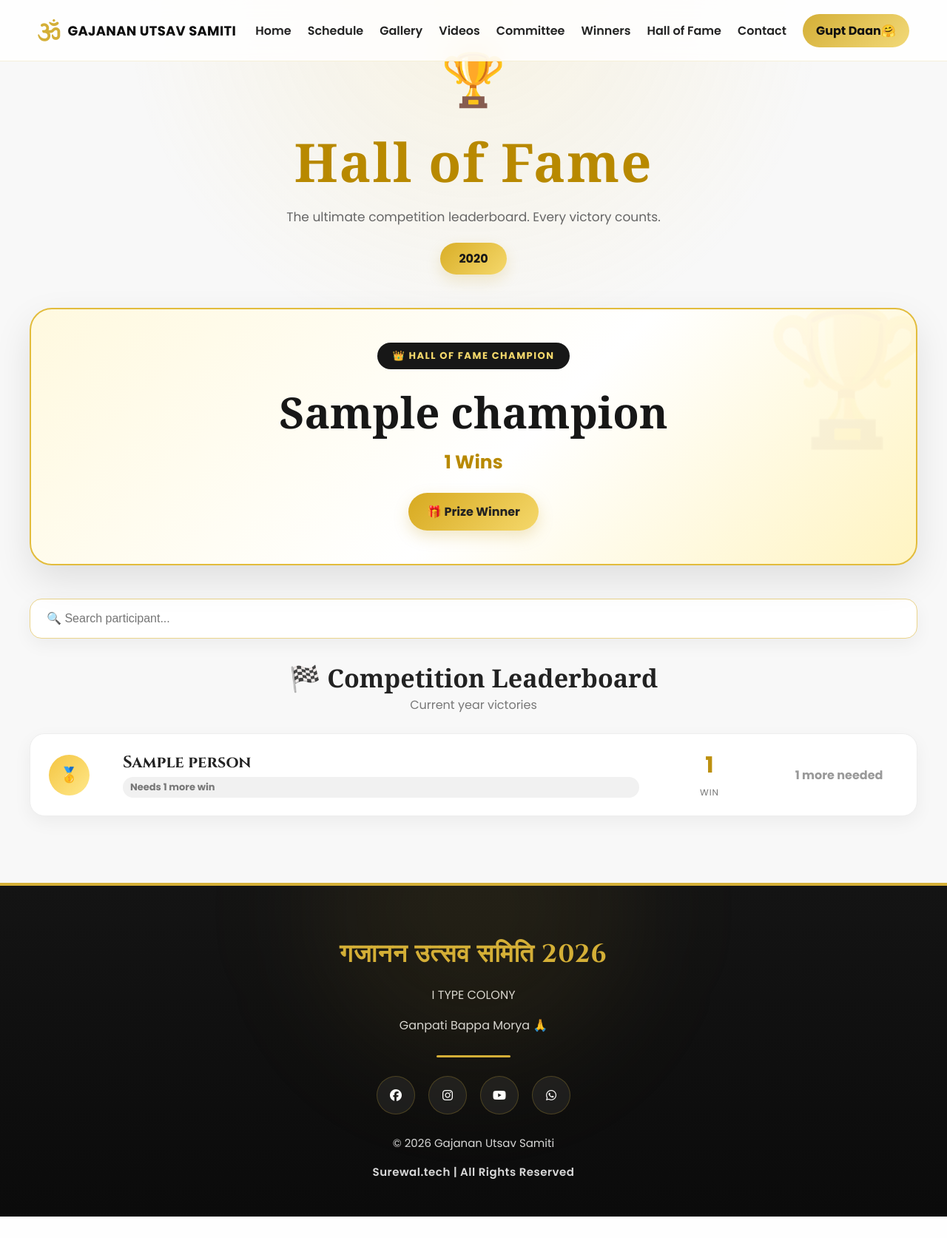
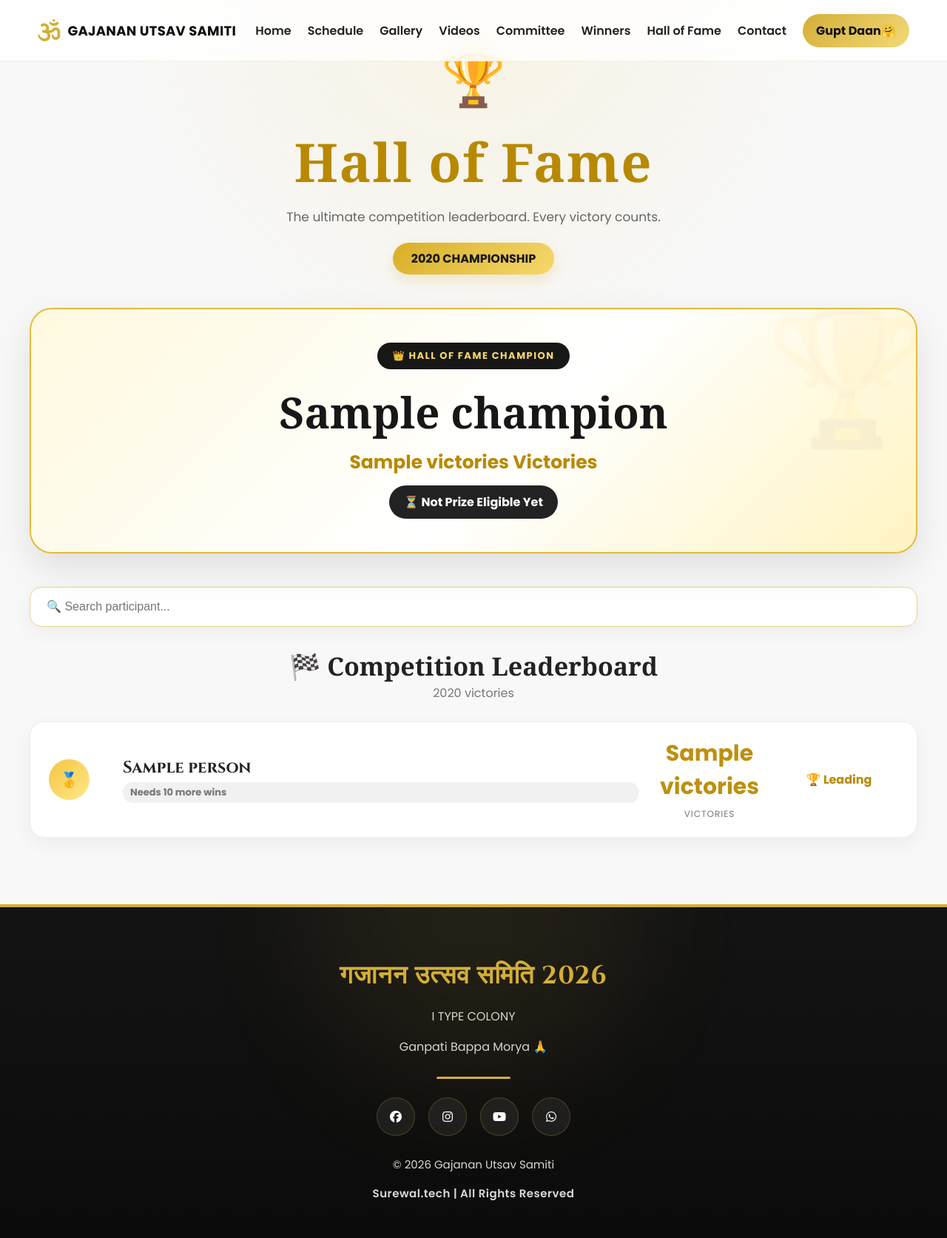
Before and after one commit to MohitSurewal/gajanan-utsav, a Flask app: template templates/hall_of_fame.html in a window 1280 px wide. Shown: the whole page at 74% size. Before the commit the page ends 1644 px from the top, so only its background shows below. Run offline with Flask 3, Linux system fonts and the light colour scheme; the template is opened without the code that fills it: most values are stand-ins (such as "Sample title", 1, 10 or a date in 2020); parts of the project's set-up code (start-up, migrations or seed data) failed here and were passed over; some libraries are stand-ins or nearby versions.

Commit message:
Refactor hall_of_fame.html with updated structure

```diff
--- a/templates/hall_of_fame.html
+++ b/templates/hall_of_fame.html
@@ -606,22 +576,18 @@
                 Every victory counts.
             </p>
 
-            {% if hall_of_fame.year %}
-
             <div class="hof-year">
-                    {{ hall_of_fame.year }}
+                {{ current_year }} CHAMPIONSHIP
             </div>
-
-            {% endif %}
 
         </div>
 
 
         <!-- =================================================
-             CHAMPION / TIE
+             CHAMPION / TIE / NO CHAMPION
         ================================================= -->
 
-        {% if hall_of_fame.is_tie %}
+        {% if tie_for_first %}
 
             <div class="hof-tie">
 
@@ -630,12 +596,12 @@
                 </h2>
 
                 <p>
-                    Multiple participants have the highest
-                    number of victories.
+                    Multiple participants are tied for
+                    the highest number of victories.
                 </p>
 
                 <p>
-                    The championship is tied, therefore
+                    Therefore,
                     <strong>no prize is awarded.</strong>
                 </p>
 
@@ -654,19 +621,38 @@
                 </div>
 
                 <h2>
-                    {{ hall_of_fame.champion.name }}
+                    {{ champion.name }}
                 </h2>
 
                 <div class="hof-wins">
-                    {{ hall_of_fame.champion.total_wins }}
-                    Wins
+
+                    {{ champion.victories }}
+
+                    {% if champion.victories == 1 %}
+                        Victory
+                    {% else %}
+                        Victories
+                    {% endif %}
+
                 </div>
+
+
+                {% if prize_winner %}
 
                     <div class="hof-prize">
                         🎁 Prize Winner
                     </div>
 
+                {% else %}
+
+                    <div class="hof-no-prize">
+                        ⏳ Not Prize Eligible Yet
                     </div>
+
+                {% endif %}
+
+            </div>
+
 
         {% else %}
 
@@ -716,7 +703,7 @@
             </h2>
 
             <p>
-                Current year victories
+                {{ current_year }} victories
             </p>
 
         </div>
@@ -765,7 +761,8 @@
                                 {{ person.name }}
                             </h3>
 
-                            {% if person.eligible_for_prize %}
+
+                            {% if person.eligible %}
 
                                 <span class="hof-status eligible">
                                     ✓ Prize Eligible
@@ -773,9 +770,15 @@
 
                             {% else %}
 
+                                {% set remaining =
+                                    2 - person.victories %}
+
                                 <span class="hof-status ineligible">
-                                    Needs {{ 2 - person.total_wins }}
-                                    more win{{ 's' if (2 - person.total_wins) != 1 else '' }}
+
+                                    Needs
+                                    {{ remaining }}
+                                    more win{% if remaining != 1 %}s{% endif %}
+
                                 </span>
 
                             {% endif %}
@@ -788,11 +791,17 @@
                         <div class="hof-player-wins">
 
                             <strong>
-                                {{ person.total_wins }}
+                                {{ person.victories }}
                             </strong>
 
                             <span>
-                                Win{{ 's' if person.total_wins != 1 else '' }}
+
+                                {% if person.victories == 1 %}
+                                    Victory
+                                {% else %}
+                                    Victories
+                                {% endif %}
+
                             </span>
 
                         </div>
@@ -803,71 +812,39 @@
                         <div
                             class="
                                 hof-gap
-                                {% if person.wins_behind == 0 %}
+                                {% if loop.index == 1 %}
                                     champion
-                                {% elif not person.eligible_for_prize %}
+                                {% elif not person.eligible %}
                                     ineligible
                                 {% endif %}
                             "
                         >
 
-                            {% if person.wins_behind == 0 %}
+                            {% if loop.index == 1 %}
 
                                 🏆 Leading
 
-                            {% elif person.eligible_for_prize %}
+                            {% else %}
 
-                                {{ person.wins_behind }}
-                                win{{ 's' if person.wins_behind != 1 else '' }}
+                                {% set leader_wins =
+                                    hall_of_fame[0].victories %}
+
+                                {% set gap =
+                                    leader_wins - person.victories %}
+
+                                {% if gap > 0 %}
+
+                                    {{ gap }}
+                                    win{% if gap != 1 %}s{% endif %}
                                     behind
 
                                 {% else %}
 
-                                {{ 2 - person.total_wins }}
-                                more needed
+                                    🏆 Leading
 
                                 {% endif %}
 
-                        </div>
-
-
-                        <!-- GAME HISTORY -->
-
-                        <div class="hof-games">
-
-                            <div class="hof-games-title">
-                                🎮 Won Games
-                            </div>
-
-                            {% for game in person.games %}
-
-                                <div class="hof-game-item">
-
-                                    <span>
-                                        {{ game.game }}
-
-                                        {% if game.age_group %}
-                                            — {{ game.age_group }}
                             {% endif %}
-                                    </span>
-
-                                    <span class="hof-game-position">
-
-                                        {% if game.position == 1 %}
-                                            🥇 1st
-                                        {% elif game.position == 2 %}
-                                            🥈 2nd
-                                        {% elif game.position == 3 %}
-                                            🥉 3rd
-                                        {% else %}
-                                            Winner
-                                        {% endif %}
-
-                                    </span>
-
-                                </div>
-
-                            {% endfor %}
 
                         </div>
 
@@ -910,29 +911,47 @@
 
 <script>
 
-document.addEventListener("DOMContentLoaded", function () {
+document.addEventListener(
+    "DOMContentLoaded",
+    function () {
 
-    const search = document.getElementById("hallSearch");
+        const search =
+            document.getElementById("hofSearch");
 
-    const cards = document.querySelectorAll(".hall-card");
+        const cards =
+            document.querySelectorAll(".hof-player");
 
-    const empty = document.getElementById("hallNoResults");
+        const empty =
+            document.getElementById("hofNoResults");
+
 
         if (!search) {
             return;
         }
 
-    search.addEventListener("input", function () {
 
-        const value = this.value.toLowerCase().trim();
+        search.addEventListener(
+            "input",
+            function () {
+
+                const value =
+                    this.value
+                        .toLowerCase()
+                        .trim();
 
                 let visible = 0;
 
-        cards.forEach(card => {
 
-            const text = card.dataset.search || "";
+                cards.forEach(
+                    function (card) {
 
-            if (text.includes(value)) {
+                        const name =
+                            card.dataset.name || "";
+
+
+                        if (
+                            name.includes(value)
+                        ) {
 
                             card.style.display = "";
 
```
Also changed, not shown: other parts of templates/hall_of_fame.html (+51 -37 lines). Lines whose indentation alone changed are shown as unchanged.
